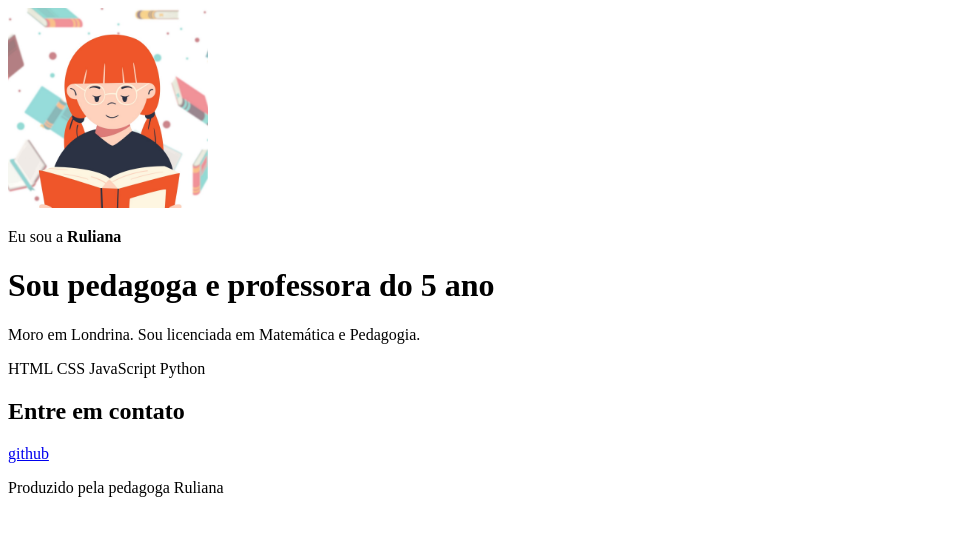
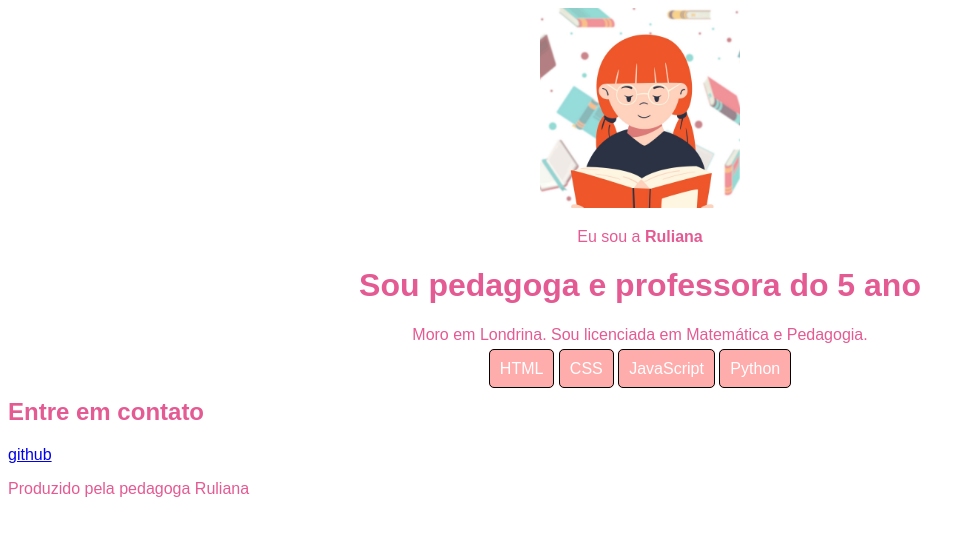
Before and after one commit to rulianabrochi-code/Meu-portifolio, a plain HTML site: page index.html in a window 1280 px wide. Shown: the whole page, without its empty margins (0-975 px from the left). Drawn offline with Linux system fonts and the light colour scheme.

Commit message:
Colocamos color e estilos - CSS

```diff
--- a/index.html
+++ b/index.html
@@ -4,6 +4,7 @@
         <meta charset="UTF-8">
         <meta name="viewport" content="width=device-width, initial-scale=1.0">
         <title>Meu Portifólio</title>
+        <link rel="stylesheet" href="style.css">
     </head>
     <body>
         <header>
--- /dev/null
+++ b/style.css
@@ -0,0 +1,15 @@
+body{
+    font-family: sans-serif;
+    color:#E45A92
+}
+
+header{
+    text-align: center;
+}
+span{
+    background-color:#FFACAC;
+    color: white;
+    padding: 10px;
+    border: 1px solid black;
+    border-radius: 5px;
+}
```
